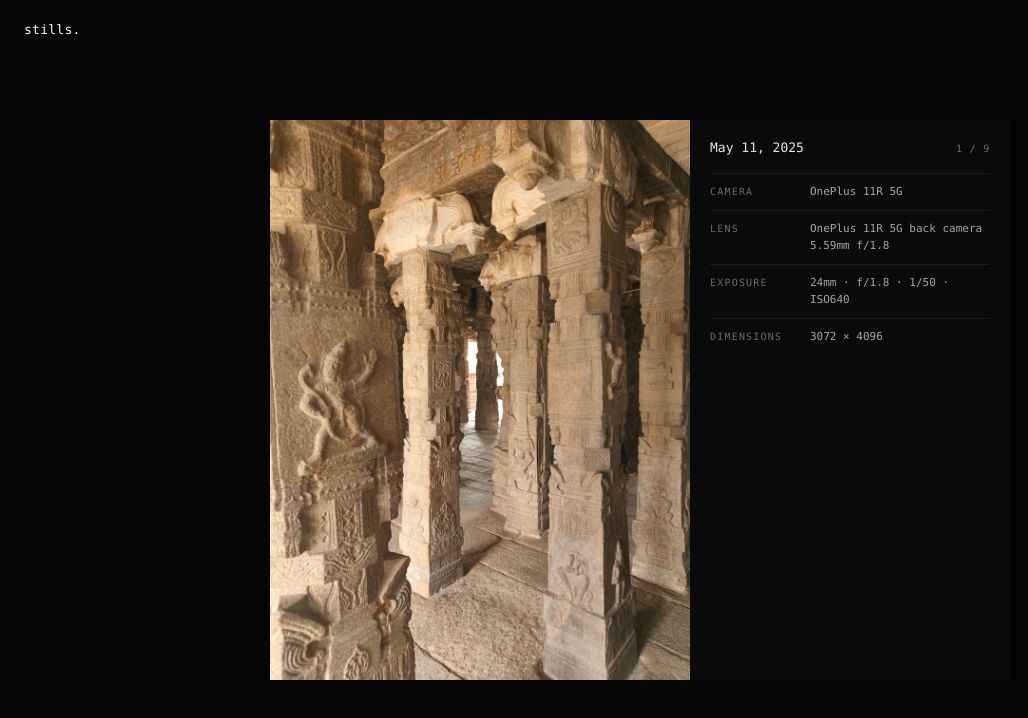
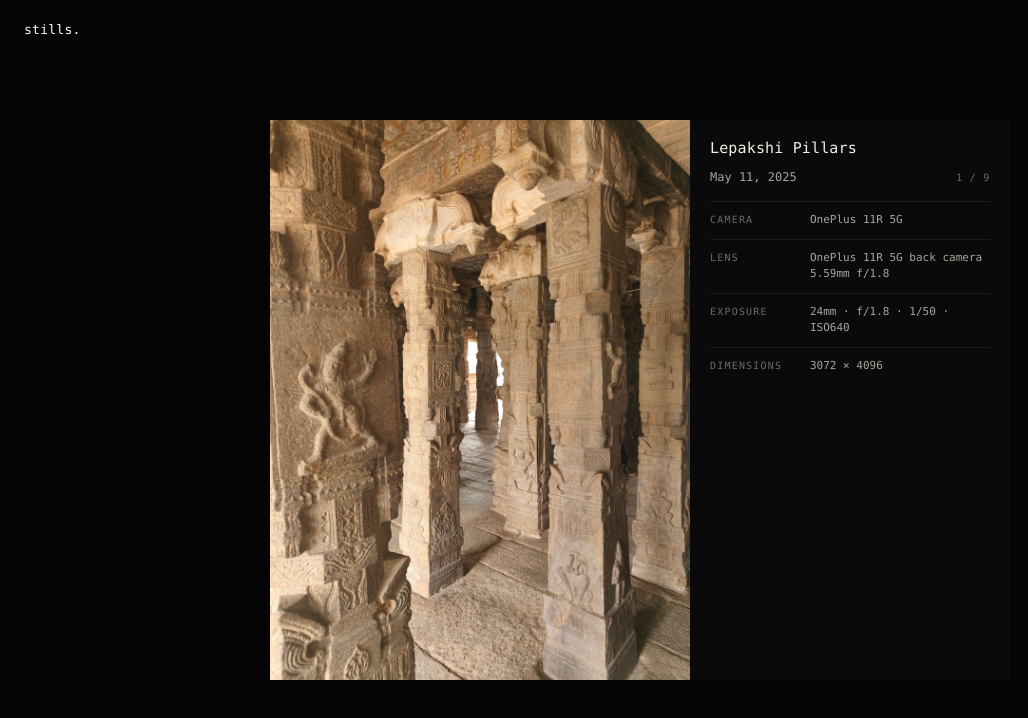
Before and after one commit to chinmaykunkikar/stills, a Next.js app: page /lepakshi-pillars in a window 1280 px wide. Shown: the top 718 px of the page, without its empty margins (0-1028 px from the left). Built offline with nearby package versions, Linux system fonts and the light colour scheme.

Commit message:
show scene titles in the detail panel, page title, and alt text

```diff
--- a/app/[name]/page.tsx
+++ b/app/[name]/page.tsx
@@ -10,7 +10,7 @@ export function generateStaticParams() {
 
 export async function generateMetadata({ params }: PageProps<"/[name]">): Promise<Metadata> {
   const { name } = await params;
-  return { title: `scene ${sceneIndex(name) + 1} · stills.` };
+  return { title: `${scenes[sceneIndex(name)].title} · stills.` };
 }
 
 export default async function ScenePage({ params }: PageProps<"/[name]">) {
--- a/app/gallery.tsx
+++ b/app/gallery.tsx
@@ -200,6 +200,7 @@ export default function Gallery({ initialScene }: GalleryProps) {
             aria-label="Photo details"
             style={{ viewTransitionName: `photo-details-${detailEntry.name}` }}
           >
+            <h1 className="detail-title">{detailEntry.title}</h1>
             <header className="detail-head">
               <span>{detailEntry.meta.date}</span>
               <span className="detail-count">
@@ -252,7 +253,7 @@ export default function Gallery({ initialScene }: GalleryProps) {
                 pointScene(nx, ny);
               }}
             >
-              <img src={detailEntry.thumb} alt={`photograph ${detailIndex + 1}`} />
+              <img src={detailEntry.thumb} alt={detailEntry.title} />
               <span className="chip">3D</span>
             </div>
           </a>
@@ -289,7 +290,7 @@ export default function Gallery({ initialScene }: GalleryProps) {
               frameRefs.current[index] = el;
             }}
           >
-            <img src={entry.thumb} alt={`photograph ${index + 1}`} />
+            <img src={entry.thumb} alt={entry.title} />
             <span className="chip">3D</span>
           </div>
         </a>
--- a/app/globals.css
+++ b/app/globals.css
@@ -107,9 +107,13 @@ body {
   .detail-photo { flex: none; width: fit-content; max-width: calc(100% - 320px); }
   .detail-photo .frame { width: auto; height: min(calc(100dvh - 240px), 840px); min-height: 460px; }
 }
+.detail-title {
+  margin: 0 0 10px; font-size: 15px; font-weight: 500; line-height: 1.35;
+  color: #f2eee5; letter-spacing: 0.01em; text-wrap: balance;
+}
 .detail-head {
   display: flex; justify-content: space-between; align-items: baseline;
-  color: #e8e4da; font-size: 13px;
+  color: #a9a49b; font-size: 12px;
 }
 .detail-count { color: #6f6b63; font-size: 10px; letter-spacing: 0.08em; }
 .detail-specs { margin: 14px 0 0; }
--- a/app/scenes.ts
+++ b/app/scenes.ts
@@ -10,6 +10,7 @@ export type SceneMeta = {
 
 export type SceneEntry = {
   name: string;
+  title: string;
   sog: string;
   thumb: string;
   aspect: number;
--- a/public/scenes.json
+++ b/public/scenes.json
@@ -1,6 +1,7 @@
 [
   {
     "name": "lepakshi-pillars",
+    "title": "Lepakshi Pillars",
     "sog": "sogs/lepakshi-pillars.sog?v=2",
     "thumb": "thumbs/lepakshi-pillars.jpg?v=2",
     "aspect": 0.75,
@@ -19,6 +20,7 @@
   },
   {
     "name": "yercaud-hills",
+    "title": "Yercaud Hills",
     "sog": "sogs/yercaud-hills.sog?v=2",
     "thumb": "thumbs/yercaud-hills.jpg?v=2",
     "aspect": 0.75,
@@ -37,6 +39,7 @@
   },
   {
     "name": "aadi-yogi",
+    "title": "Adiyogi, Chikkaballapur",
     "sog": "sogs/aadi-yogi.sog?v=2",
     "thumb": "thumbs/aadi-yogi.jpg?v=2",
     "aspect": 0.75,
@@ -55,6 +58,7 @@
   },
   {
     "name": "golden-hour",
+    "title": "Golden Hour",
     "sog": "sogs/golden-hour.sog?v=2",
     "thumb": "thumbs/golden-hour.jpg?v=2",
     "aspect": 0.75,
@@ -73,6 +77,7 @@
   },
   {
     "name": "gokarna-backwaters",
+    "title": "Gokarna Backwaters",
     "sog": "sogs/gokarna-backwaters.sog?v=2",
     "thumb": "thumbs/gokarna-backwaters.jpg?v=2",
     "aspect": 0.75,
@@ -91,6 +96,7 @@
   },
   {
     "name": "beachside-resort",
+    "title": "A Beach Side Resort",
     "sog": "sogs/beachside-resort.sog?v=2",
     "thumb": "thumbs/beachside-resort.jpg?v=2",
     "aspect": 0.75,
@@ -109,6 +115,7 @@
   },
   {
     "name": "diskit-gompa",
+    "title": "Diskit Gompa, Ladakh",
     "sog": "sogs/diskit-gompa.sog?v=2",
     "thumb": "thumbs/diskit-gompa.jpg?v=2",
     "aspect": 0.75,
@@ -127,6 +134,7 @@
   },
   {
     "name": "nyoma-ladakh",
+    "title": "Nyoma, Ladakh",
     "sog": "sogs/nyoma-ladakh.sog?v=2",
     "thumb": "thumbs/nyoma-ladakh.jpg?v=2",
     "aspect": 0.75,
@@ -145,6 +153,7 @@
   },
   {
     "name": "marine-drive",
+    "title": "Marine Drive Promenade",
     "sog": "sogs/marine-drive.sog?v=2",
     "thumb": "thumbs/marine-drive.jpg?v=2",
     "aspect": 0.75,
```
